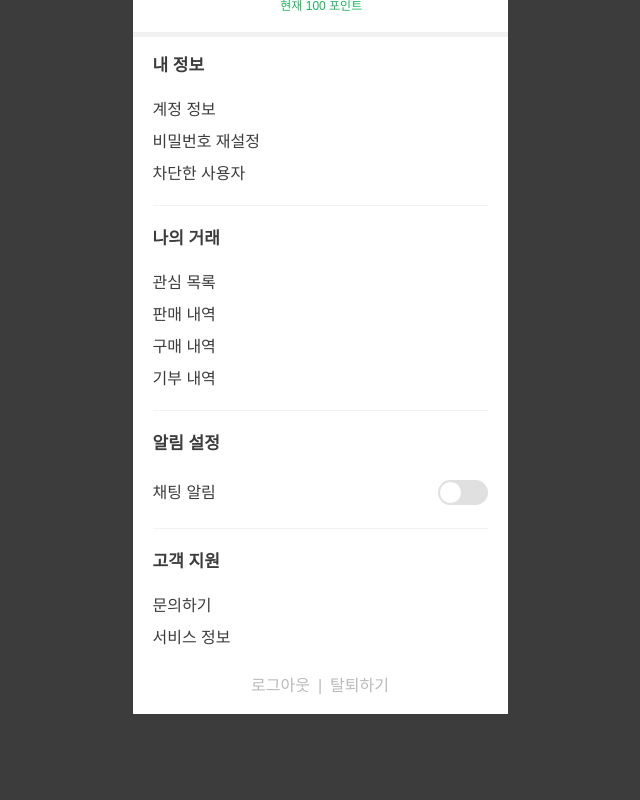
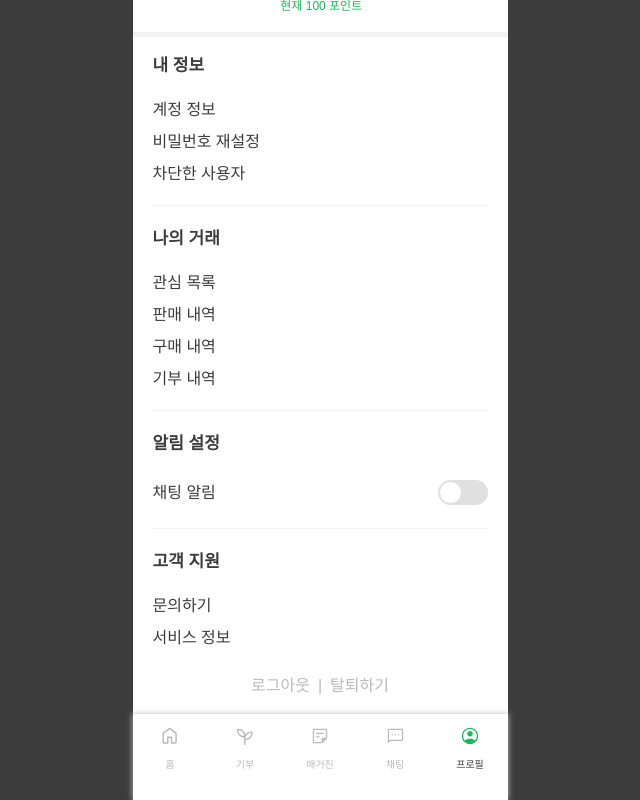
Before and after one commit to 9oormthon-univ/2024_BEOTKKOTTHON_TEAM_12_FE, a React (Vite) app: page /mypage in a window 1280 px wide. Shown: the part 245-1045 px from the top of the page, without its empty margins (320-960 px from the left). Before the commit the page ends 959 px from the top, so only its background shows below. Built offline with nearby package versions, Linux system fonts and the light colour scheme; a web font is replaced by a local one.

Commit message:
FEAT : nav 현재 tab 활성화 기능 추가

```diff
--- a/package.json
+++ b/package.json
@@ -14,8 +14,7 @@
     "react": "^18.2.0",
     "react-dom": "^18.2.0",
     "react-router-dom": "^6.22.3",
-    "styled-components": "^6.1.8",
-    "vite-tsconfig-paths": "^4.3.2"
+    "styled-components": "^6.1.8"
   },
   "devDependencies": {
     "@types/react": "^18.2.64",
@@ -32,6 +31,7 @@
     "eslint-plugin-react-refresh": "^0.4.5",
     "prettier": "^3.2.5",
     "typescript": "^5.2.2",
-    "vite": "^5.1.6"
+    "vite": "^5.1.6",
+    "vite-tsconfig-paths": "^4.3.2"
   }
 }
--- a/src/components/molcule/nav/index.tsx
+++ b/src/components/molcule/nav/index.tsx
@@ -9,32 +9,44 @@ import magazine_green from '@assets/nav-icons/magazine_green.svg';
 import magazine_grey from '@assets/nav-icons/magazine_grey.svg';
 import profile_green from '@assets/nav-icons/profile_green.svg';
 import profile_grey from '@assets/nav-icons/profile_grey.svg';
-import { useState } from 'react';
+import { useEffect, useState } from 'react';
 import { useNavigate } from 'react-router-dom';
 
 const names = ['홈', '기부', '매거진', '채팅', '프로필'];
 const greenNav = [home_green, donation_green, magazine_green, chatting_green, profile_green];
 const greyNav = [home_grey, donation_grey, magazine_grey, chatting_grey, profile_grey];
 
-const Nav = () => {
+interface NavProps {
+  currentTab: string;
+}
+
+const Nav: React.FC<NavProps> = ({ currentTab }) => {
   const navigate = useNavigate();
-  const [activeTab, setActiveTab] = useState<string>('홈');
-  const [nav, setNav] = useState<string[]>([
-    home_green,
-    donation_grey,
-    magazine_grey,
-    chatting_grey,
-    profile_grey,
-  ]);
+  const [activeTab, setActiveTab] = useState<string>(currentTab);
+
+  const initializeNav = () => {
+    //모든 아이콘을 회색으로 초기화
+    const temp = [...greyNav];
+    const currentIndex = names.findIndex((name) => name === currentTab);
+    if (currentIndex !== -1) {
+      // 현재 탭에 해당하는 아이콘을 초록색으로 변경
+      temp[currentIndex] = greenNav[currentIndex];
+    }
+    return temp;
+  };
+
+  const [nav, setNav] = useState<string[]>(initializeNav);
+
+  useEffect(() => {
+    // currentTab이 변경될 때마다 nav 상태 업데이트
+    setNav(initializeNav());
+  }, [currentTab]);
 
   const handleClick = (i: number) => {
     const temp = [...greyNav];
-    for (let j = 0; j < 5; j++) {
-      if (i == j) {
-        temp[i] = greenNav[i];
-        setActiveTab(names[i]);
-      }
-    }
+    // 클릭한 탭의 아이콘을 초록색으로 변경
+    temp[i] = greenNav[i];
+    setActiveTab(names[i]);
     setNav(temp);
 
     switch (i) {
@@ -60,7 +72,7 @@ const Nav = () => {
     <S.BoxNav>
       {nav.map((imgUrl, i) => (
         <S.BoxItem key={imgUrl} onClick={() => handleClick(i)}>
-          <img src={imgUrl} />
+          <S.TabIcon src={imgUrl} />
           <S.TabName $active={activeTab === names[i]}>{names[i]}</S.TabName>
         </S.BoxItem>
       ))}
--- a/src/components/molcule/nav/style.ts
+++ b/src/components/molcule/nav/style.ts
@@ -31,3 +31,7 @@ export const TabName = styled.div<TabNameProps>`
   font-size: 10px;
   color: ${(props) => (props.$active ? 'var(--grey-7)' : 'var(--grey-4)')};
 `;
+
+export const TabIcon = styled.img`
+  pointer-events: none; /* 포인터 이벤트 무시 */
+`;
--- a/src/pages/main-page/index.tsx
+++ b/src/pages/main-page/index.tsx
@@ -25,7 +25,7 @@ const MainPage = () => {
           <ListTradeItems />
         </section>
       </S.Container>
-      <Nav />
+      <Nav currentTab="홈" />
     </>
   );
 };
--- a/src/pages/mypage/index.tsx
+++ b/src/pages/mypage/index.tsx
@@ -1,12 +1,13 @@
 import React from 'react';
 import * as S from './style';
-import { UserSection, MenuItem } from '@components/index';
+import { UserSection, MenuItem, Nav } from '@components/index';
 
 const MyPage: React.FC = () => {
   return (
     <S.MenuItemWrapper>
       <UserSection />
       <MenuItem />
+      <Nav currentTab="프로필" />
     </S.MenuItemWrapper>
   );
 };
```
Also changed, not shown: 1 other file (tests, documents, lock files or other folders).
